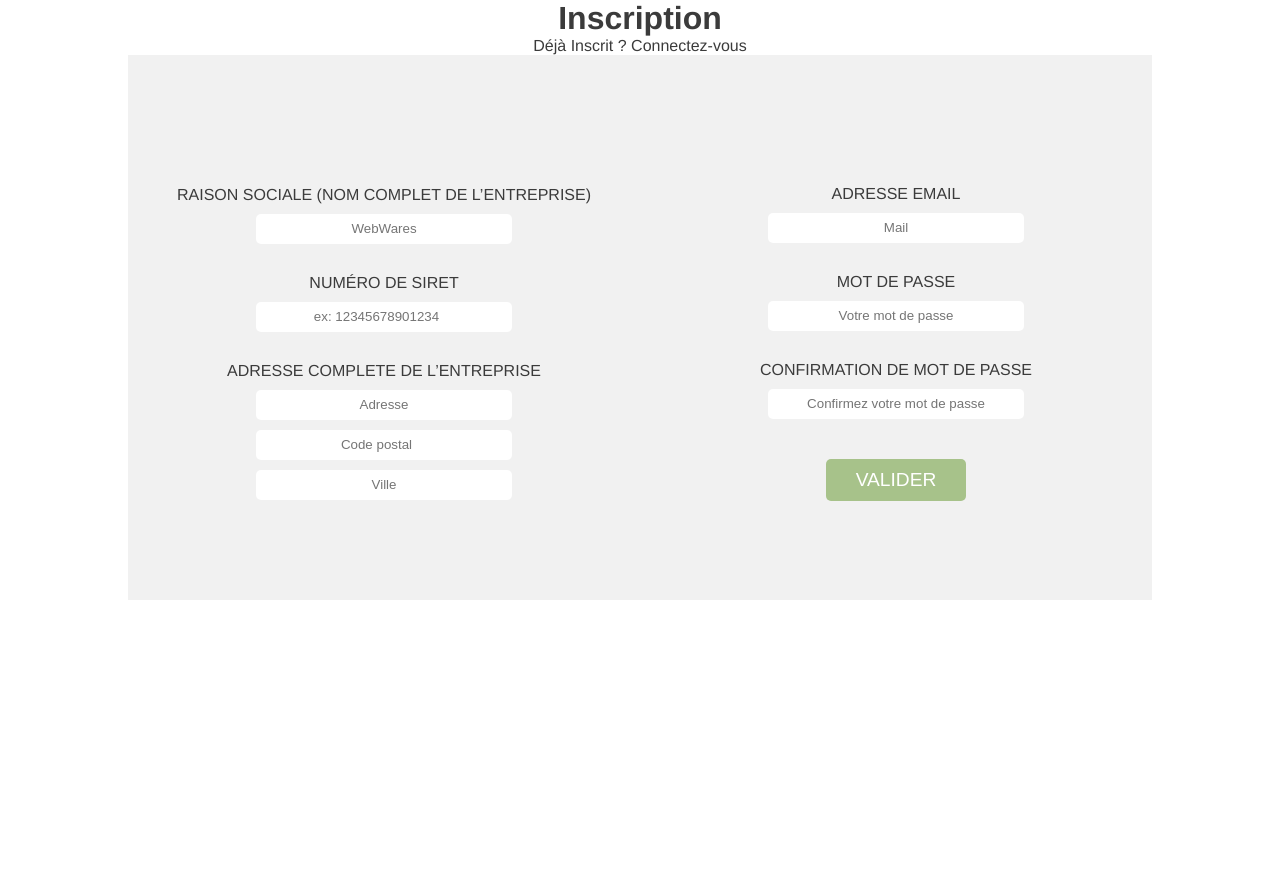
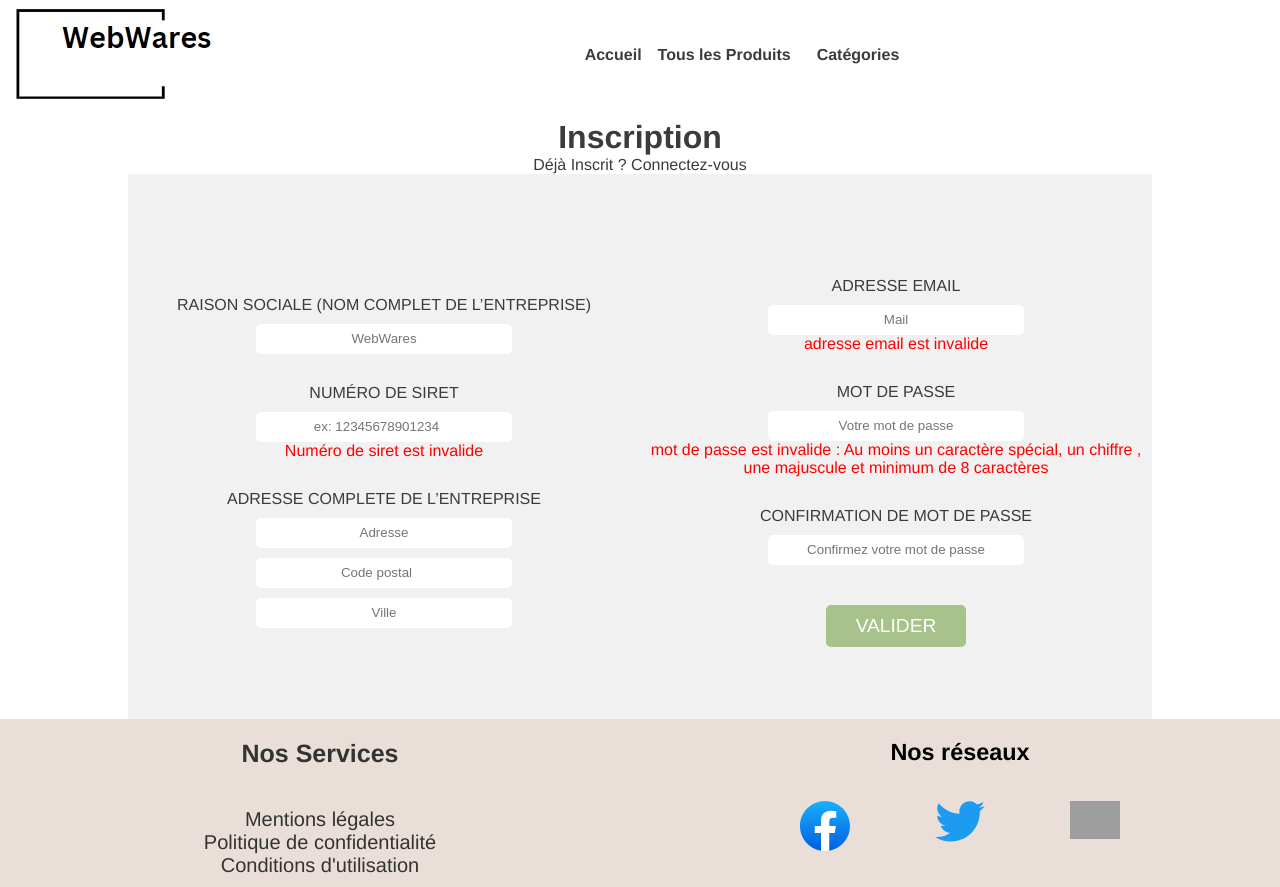
Before and after one commit to Rokayia/WebWares, a Vue app: page /inscription in a window 1280 px wide. Both pictures are taken after a click on the button "VALIDER". Before the commit the page ends 800 px from the top, so only its background shows below. Built offline with nearby package versions, Linux system fonts and the light colour scheme; grey boxes are pictures that could not be loaded.

Commit message:
Finition inscription et connexion

```diff
--- a/src/components/GeneralHeader.vue
+++ b/src/components/GeneralHeader.vue
@@ -5,7 +5,7 @@
       <router-link to="/"> <img src="@/assets/logo1.jpg" alt="Logo de l'application" /></router-link>
     </div>
     <nav class="navbar">
-      <router-link to="/">Accueil</router-link>
+      <router-link to="/connect">Accueil</router-link>
       <router-link to="/listProducts">Tous les Produits</router-link>
       <!--Menu déroulant -->
       <ul class="nav-dropdown">
--- a/src/store/index.js
+++ b/src/store/index.js
@@ -250,7 +250,16 @@ export default createStore({
     },
 
     getUtilisateurs(state){
+      let users = Object.keys(localStorage)
+        .filter((key) => key.startsWith("utilisateur_"))
+        .map((key) => JSON.parse(localStorage.getItem(key)));
+        console.log("getuser" + users);
+        if(users.length){
+          state.utilisateurs = users;
+        }
       return state.utilisateurs;
+
+
     }
   },
   mutations: {
--- a/src/views/ConnexionUser.vue
+++ b/src/views/ConnexionUser.vue
@@ -1,25 +1,81 @@
 <template>
+  <MyHeader />
   <div class="containerConnexion">
 
       <div class="containerConnect">
     <h1>CONNEXION</h1>
     <label for="email">E-MAIL</label>
-    <input type="text" placeholder="Votre e-mail" id="email">
+    <input type="text" placeholder="Votre e-mail" id="email" v-model="verifUser.email">
     <label for="password">MOT DE PASSE</label>
-    <input type="password" placeholder="Votre mot de passe" id="password">
-    <BtnConnexion label="VALIDER" backgroundColor="ValiderConnexion"/>
+    <input type="password" placeholder="Votre mot de passe" id="password" v-model="verifUser.motDePasse">
+    <p class="erreurConnect">{{ erreur }}</p>
+    <BtnConnexion label="VALIDER" backgroundColor="ValiderConnexion" @click="ValiderUser()"/>
   </div>
 
   </div>
+  <myFooter/>
 </template>
 
 <script>
 import BtnConnexion from '@/components/btnLandingPage.vue'
+import MyHeader from '@/components/GeneralHeader.vue'
+import myFooter from '@/components/myFooter.vue'
+
 export default {
+
+
+
+  data(){
+
+return{
+
+
+verifUser:{
+
+},
+erreur:''
+}
+  },
+
+
 
     components:{
         BtnConnexion,
-    }
+        MyHeader,
+        myFooter
+    },
+
+    methods:{
+
+
+      ValiderUser(){
+        let trouve = false
+        this.utilisateurs.forEach(user => {
+         console.log("user" + user) ;
+         if(user.email === this.verifUser.email && user.motDePasse === this.verifUser.motDePasse){
+            this.$store.commit('setCurrentUtilisateur',user)
+            this.$router.push('/')
+            trouve = true
+          }
+
+        })
+        if(trouve === false){
+          this.erreur = 'email ou mot de passe incorrect'
+        }
+
+
+
+      }
+
+    },
+
+     computed: {
+      utilisateurs() {
+      return this.$store.getters.getUtilisateurs;
+    },
+
+
+  },
 
 }
 </script>
@@ -58,5 +114,8 @@ export default {
   border-radius: 5px;
 
 }
+.erreurConnect{
+  color: red;
+}
 
 </style>
--- a/src/views/HomeView.vue
+++ b/src/views/HomeView.vue
@@ -4,7 +4,7 @@
     <div class="head-home">
       <div class="connect">
        <router-link to="/listProducts" class="nav-link">Connexion</router-link>
-        <router-link to="/listProducts" class="nav-link">Inscrivez-vous</router-link>
+        <router-link to="/inscription" class="nav-link">Inscrivez-vous</router-link>
         </div>
       <MyHeader />
 
--- a/src/views/InscriptionUser.vue
+++ b/src/views/InscriptionUser.vue
@@ -1,49 +1,134 @@
 <template>
+    <MyHeader />
+    <div class="contGeneral">
    <div class="container-inscription" >
     <h1>Inscription</h1>
     <p>Déjà Inscrit ? Connectez-vous</p>
-    <div class="container-form">
+    <div class="container-form" >
 
-        <div class="card1">
-  <label for="RaisonSocial">Raison sociale (nom complet de l’entreprise)</label>
-    <input type="text" id="RaisonSocial" placeholder="WebWares">
+        <div class="card1" >
+    <label for="RaisonSocial">Raison sociale (nom complet de l’entreprise)</label>
+    <input type="text" id="RaisonSocial" placeholder="WebWares" v-model="checkUser.raisonSocial">
 
     <label for="NumeroSiret">Numéro de Siret</label>
-    <input type="number" id="NumeroSiret" placeholder="ex: 12345678901234">
+    <input type="number" id="NumeroSiret" placeholder="ex: 12345678901234" v-model="checkUser.siret" :class="{ 'is-error': error}">
+    <div class="error" v-if="error.length">
+    <span v-for="(errors,index) in error" :key="index" class="is-error">{{ errors }}</span>
+</div>
 
     <label for="Adresse">Adresse complete de l’entreprise </label>
-    <input type="text" id="Adresse" placeholder="Adresse">
-    <input type="number" id="Adresse" placeholder="Code postal">
-    <input type="text" id="Adresse" placeholder="Ville">
+    <input type="text" id="" placeholder="Adresse" v-model="checkUser.adresse">
+    <input type="number" id="" placeholder="Code postal" v-model="checkUser.codePostal">
+    <input type="text" id="Adresse" placeholder="Ville" v-model="checkUser.ville">
 </div>
      <div class="card2">
     <label for="email">ADRESSE EMAIL</label>
-    <input type="text" id="email" placeholder="Mail">
+    <input type="text" id="email" placeholder="Mail" v-model="checkUser.email">
+    <div class="error" v-if="errmail.length">
+    <span v-for="(errmail,index) in errmail" :key="index" class="is-error">{{ errmail}}</span>
+</div>
+
+
 
     <label for="password">MOT DE PASSE</label>
-    <input type="password" placeholder="Votre mot de passe" id="password">
+    <input type="password" placeholder="Votre mot de passe" id="password" v-model="checkUser.motDePasse">
+    <div class="error" v-if="errmp.length">
+    <span v-for="(errmp,index) in errmp" :key="index" class="is-error">{{ errmp}}</span>
+</div>
     <label for="ConfirmPassword">CONFIRMATION DE MOT DE PASSE</label>
-    <input type="password" placeholder="Confirmez votre mot de passe" id="ConfirmPassword">
-    <BtnInscription label="VALIDER" backgroundColor="ValiderInscription"/>
+    <input type="password" placeholder="Confirmez votre mot de passe" id="ConfirmPassword" v-model="checkUser.confirmPassword">
+    <div class="error" v-if="errconfirmmp.length">
+    <span v-for="(errconfmp,index) in errconfirmmp" :key="index" class="is-error">{{ errconfmp}}</span>
+</div>
+    <BtnInscription label="VALIDER" backgroundColor="ValiderInscription" @click="getSiret()"/>
 </div>
 </div>
     </div>
+</div>
+    <myFooter/>
 </template>
 
 <script>
 import BtnInscription from '@/components/btnLandingPage.vue'
+import MyHeader from '@/components/GeneralHeader.vue'
+import myFooter from '@/components/myFooter.vue'
+
+
 export default {
+
+    data(){
+
+        return{
+
+
+        checkUser:{
+
+        },
+
+        error:[],
+        errmail: [],
+        errmp:[],
+        errconfirmmp:[],
+
+    }
+
+    },
     components:{
-        BtnInscription
+        BtnInscription,
+        MyHeader,
+        myFooter
     },
+
+    methods:{
+        getSiret(){
+            this.error = [];
+            this.errmail=[];
+            this.errmp=[];
+            this.errconfirmmp=[];
+
+            let regex= /^\d{14}$/;
+            if(!regex.test(this.checkUser.siret )){
+                 this.error.push('Numéro de siret est invalide');
+
+            }
+            let regex2= /^(([^<>()\]\\.,;:\s@"]+(\.[^<>()\]\\.,;:\s@"]+)*)|(".+"))@((\[[0-9]{1,3}\.[0-9]{1,3}\.[0-9]{1,3}\.[0-9]{1,3}])|(([a-zA-Z\-0-9]+\.)+[a-zA-Z]{2,}))/;
+            if(!regex2.test(this.checkUser.email)){
+                 this.errmail.push('adresse email est invalide');
+
+            }
+
+            let regex3 = /^(?=.*?[A-Z])(?=.*?[a-z])(?=.*?[0-9])(?=.*?[#?!@$%^&*-.]).{8,}$/;
+            if(!regex3.test(this.checkUser.motDePasse)){
+                this.errmp.push('mot de passe est invalide : Au moins un caractère spécial, un chiffre , une majuscule et  minimum de 8 caractères');
+            }
+            if (this.checkUser.motDePasse!== this.checkUser.confirmPassword) {
+                this.errconfirmmp.push('le mot de passe ne correspondent pas');
+            }
+            if(this.error.length===0 && this.errmail.length===0 && this.errmp.length===0 && this.errconfirmmp.length===0){
+                this.checkUser.id += this.$store.state.lastUtilisateur
+
+                this.$store.commit("addUtilisateur", this.checkUser);
+                this.checkUser = {};
+                this.error = [];
+                this.errmail = [];
+                this.errmp = [];
+            }
+
+
+
 
 
 
 
 }
+}
+}
 </script>
 
 <style>
+.contGeneral{
+    height: 100%;
+}
 .container-inscription{
 
     display: flex;
@@ -52,7 +137,8 @@ export default {
     align-items: center;
     margin-top: 10px;
     height: 600px;
-    margin: 0 auto;
+
+
 
 }
 
@@ -105,4 +191,14 @@ export default {
 
 
 
+.is-error{
+    color: red;
+
+
+}
+
+
+
+
+
 </style>
```
